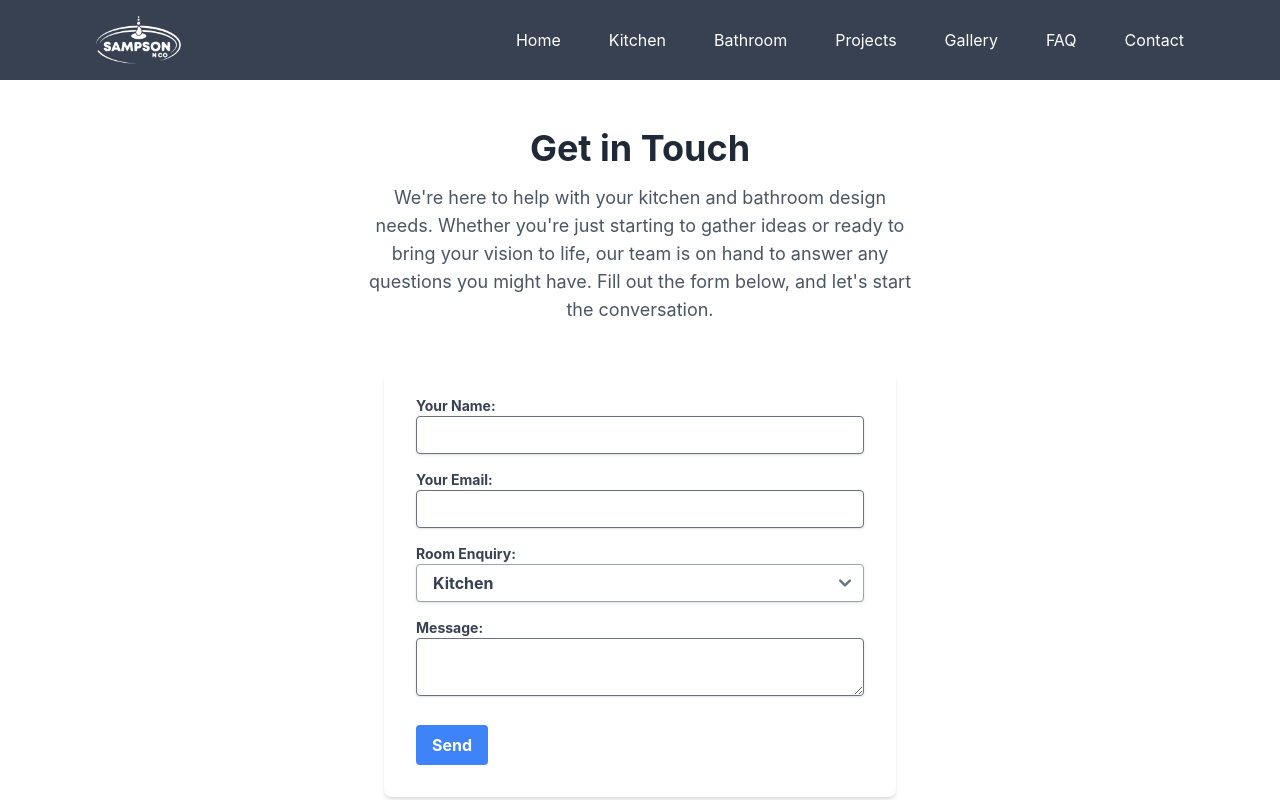
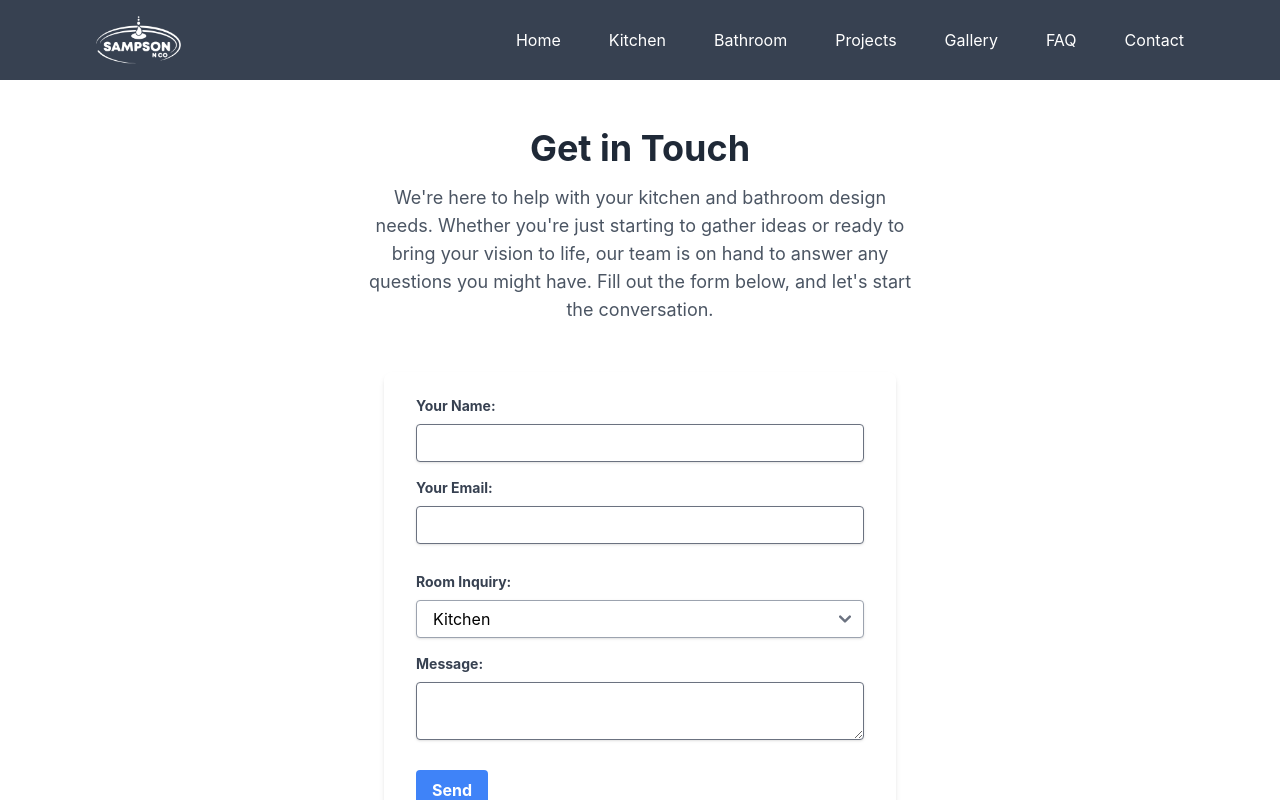
Before and after one commit to joshuaforster/SamsonNCo, a React (Create React App) app: page /contact in a window 1280 px wide. Shown: the top 800 px of the page. Built offline with nearby package versions, Linux system fonts and the light colour scheme.

Commit message:
Update contactform.jsx

```diff
--- a/src/CustomComponents/contactform.jsx
+++ b/src/CustomComponents/contactform.jsx
@@ -1,162 +1,81 @@
-// import React from 'react';
-
-
-// const ContactForm = () => {
-//   const [formData, setFormData] = React.useState({
-//     firstName: '',
-//     lastName: '',
-//     contactNumber: '',
-//     postcode: '',
-//     email: '',
-//     enquiry: '',
-//     subject: '',
-//   });
-
-//   const handleChange = (e) => {
-//     const { name, value } = e.target;
-//     setFormData({
-//       ...formData,
-//       [name]: value,
-//     });
-//   };
-
-//   const handleSubmit = (e) => {
-//     e.preventDefault();
-//     // Here you might handle the form submission, e.g., sending data to your server or directly to Netlify via an AJAX call
-//     console.log(formData);
-//   };
-
-//   return (
-//     <form onSubmit={handleSubmit} className="space-y-4 max-w-lg mx-auto my-8 border border-gray-600 rounded p-8" data-netlify="true" name="contactForm">
-//       <input type="hidden" name="form-name" value="contactForm" />
-//       <p className='text-center text-gray-800 text-2xl text-bold'>Fill in the box to find out more</p>
-//       <div className="flex flex-wrap -mx-2">
-//         <div className="w-full md:w-1/2 px-2 mb-4">
-//           <input
-//             type="text"
-//             name="firstName"
-//             value={formData.firstName}
-//             onChange={handleChange}
-//             placeholder="First Name"
-//             className="w-full p-2 border border-gray-300 rounded-md"
-//           />
-//         </div>
-//         <div className="w-full md:w-1/2 px-2 mb-4">
-//           <input
-//             type="text"
-//             name="lastName"
-//             value={formData.lastName}
-//             onChange={handleChange}
-//             placeholder="Last Name"
-//             className="w-full p-2 border border-gray-300 rounded-md"
-//           />
-//         </div>
-//       </div>
-//       <div className="flex flex-wrap -mx-2">
-//         <div className="w-full md:w-1/2 px-2 mb-4">
-//           <input
-//             type="text"
-//             name="contactNumber"
-//             value={formData.contactNumber}
-//             onChange={handleChange}
-//             placeholder="Contact Number"
-//             className="w-full p-2 border border-gray-300 rounded-md"
-//           />
-//         </div>
-//         <div className="w-full md:w-1/2 px-2 mb-4">
-//           <input
-//             type="text"
-//             name="postcode"
-//             value={formData.postcode}
-//             onChange={handleChange}
-//             placeholder="Postcode"
-//             className="w-full p-2 border border-gray-300 rounded-md"
-//           />
-//         </div>
-//       </div>
-//       <div className="mb-4">
-//         <input
-//           type="email"
-//           name="email"
-//           value={formData.email}
-//           onChange={handleChange}
-//           placeholder="Email Address"
-//           className="w-full p-2 border border-gray-300 rounded-md"
-//         />
-//       </div>
-//       <div className="mb-4">
-//         <select
-//           name="enquiry"
-//           value={formData.enquiry}
-//           onChange={handleChange}
-//           className="w-full p-2 border border-gray-300 rounded-md"
-//         >
-//           <option value="" disabled>Select an option</option>
-//           <option value="kitchen">Kitchen</option>
-//           <option value="bathroom">Bathroom</option>
-//           <option value="kitchen-bathroom">Kitchen and Bathroom</option>
-//         </select>
-//       </div>
-//       <div className="mb-4">
-//         <textarea
-//           name="subject"
-//           value={formData.subject}
-//           onChange={handleChange}
-//           placeholder="Tell us about your enquiry..."
-//           className="w-full p-2 h-32 border border-gray-300 rounded-md"
-//         />
-//       </div>
-//       <button type="submit" className="w-full bg-blue-500 hover:bg-blue-700 text-white font-bold py-2 px-4 rounded">
-//         Contact Us
-//       </button>
-//     </form>
-//   );
-// };
-import React from 'react';
+import React, { useState } from 'react';
 
 export default function ContactForm() {
+  const [formData, setFormData] = useState({
+    name: '',
+    email: '',
+    role: '',
+    message: '',
+  });
+
+  const handleChange = (e) => {
+    const { name, value } = e.target;
+    setFormData({ ...formData, [name]: value });
+  };
+
+  const handleSubmit = async (e) => {
+    e.preventDefault(); // Prevent the form from submitting through the browser
+
+    const form = new FormData();
+
+    for (const name in formData) {
+      form.append(name, formData[name]);
+    }
+
+    // Append the form-name. This is critical for Netlify to recognize the form
+    form.append('form-name', 'contact');
+
+    try {
+      // Post the form data using fetch to the current page URL ("/")
+      const response = await fetch('/', {
+        method: 'POST',
+        body: form,
+        headers: {
+          'Accept': 'application/x-www-form-urlencoded;charset=UTF-8',
+          'Content-Type': 'application/x-www-form-urlencoded;charset=UTF-8',
+        },
+      });
+
+      if (response.ok) {
+        // Redirect or handle the success scenario
+        // Example: Redirect to a thank-you page
+        window.location = '/thank-you';
+      } else {
+        // Handle server errors or invalid responses
+        alert('Server error, please try again later.');
+      }
+    } catch (error) {
+      // Handle network errors
+      console.error('Submission error', error);
+      alert('Submission failed, please try again.');
+    }
+  };
+
   return (
-    <form
-      name="contact"
-      method="POST"
-      data-netlify="true"
-      action="/thank-you" // Specify your success page here
-      className="max-w-lg mx-auto my-10 bg-white shadow-md rounded-lg px-8 pt-6 pb-8 mb-4"
-    >
-      {/* Netlify form name hidden field */}
+    <form onSubmit={handleSubmit} name="contact" data-netlify="true" className="max-w-lg mx-auto my-10 bg-white shadow-md rounded-lg px-8 pt-6 pb-8 mb-4">
       <input type="hidden" name="form-name" value="contact" />
       <div className="mb-4">
-        <label htmlFor="name" className="block text-gray-700 text-sm font-bold mb-2">
-          Your Name:
-          <input type="text" name="name" id="name" className="shadow appearance-none border rounded w-full py-2 px-3 text-gray-700 leading-tight focus:outline-none focus:shadow-outline" />
-        </label>
+        <label htmlFor="name" className="block text-gray-700 text-sm font-bold mb-2">Your Name:</label>
+        <input type="text" name="name" value={formData.name} onChange={handleChange} className="shadow appearance-none border rounded w-full py-2 px-3 text-gray-700 leading-tight focus:outline-none focus:shadow-outline" required />
       </div>
       <div className="mb-4">
-        <label htmlFor="email" className="block text-gray-700 text-sm font-bold mb-2">
-          Your Email:
-          <input type="email" name="email" id="email" className="shadow appearance-none border rounded w-full py-2 px-3 text-gray-700 leading-tight focus:outline-none focus:shadow-outline" />
-        </label>
+        <label htmlFor="email" className="block text-gray-700 text-sm font-bold mb-2">Your Email:</label>
+        <input type="email" name="email" value={formData.email} onChange={handleChange} className="shadow appearance-none border rounded w-full py-2 px-3 text-gray-700 mb-3 leading-tight focus:outline-none focus:shadow-outline" required />
       </div>
       <div className="mb-4">
-        <label htmlFor="role" className="block text-gray-700 text-sm font-bold mb-2">
-          Room Enquiry:
-          <select name="role[]" id="role" className="block appearance-none w-full bg-white border border-gray-400 hover:border-gray-500 px-4 py-2 pr-8 rounded shadow leading-tight focus:outline-none focus:shadow-outline">
-            <option value="kitchen">Kitchen</option>
-            <option value="bathroom">Bathroom</option>
-            <option value="both">Both</option>
-          </select>
-        </label>
+        <label htmlFor="role" className="block text-gray-700 text-sm font-bold mb-2">Room Inquiry:</label>
+        <select name="role" value={formData.role} onChange={handleChange} className="block appearance-none w-full bg-white border border-gray-400 hover:border-gray-500 px-4 py-2 pr-8 rounded shadow leading-tight focus:outline-none focus:shadow-outline">
+          <option value="kitchen">Kitchen</option>
+          <option value="bathroom">Bathroom</option>
+          <option value="both">Both</option>
+        </select>
       </div>
       <div className="mb-6">
-        <label htmlFor="message" className="block text-gray-700 text-sm font-bold mb-2">
-          Message:
-          <textarea name="message" id="message" className="shadow appearance-none border rounded w-full py-2 px-3 text-gray-700 leading-tight focus:outline-none focus:shadow-outline"></textarea>
-        </label>
+        <label htmlFor="message" className="block text-gray-700 text-sm font-bold mb-2">Message:</label>
+        <textarea name="message" value={formData.message} onChange={handleChange} className="shadow appearance-none border rounded w-full py-2 px-3 text-gray-700 leading-tight focus:outline-none focus:shadow-outline"></textarea>
       </div>
       <div className="flex items-center justify-between">
-        <button type="submit" className="bg-blue-500 hover:bg-blue-700 text-white font-bold py-2 px-4 rounded focus:outline-none focus:shadow-outline">
-          Send
-        </button>
+        <button type="submit" className="bg-blue-500 hover:bg-blue-700 text-white font-bold py-2 px-4 rounded focus:outline-none focus:shadow-outline">Send</button>
       </div>
     </form>
   );
```
